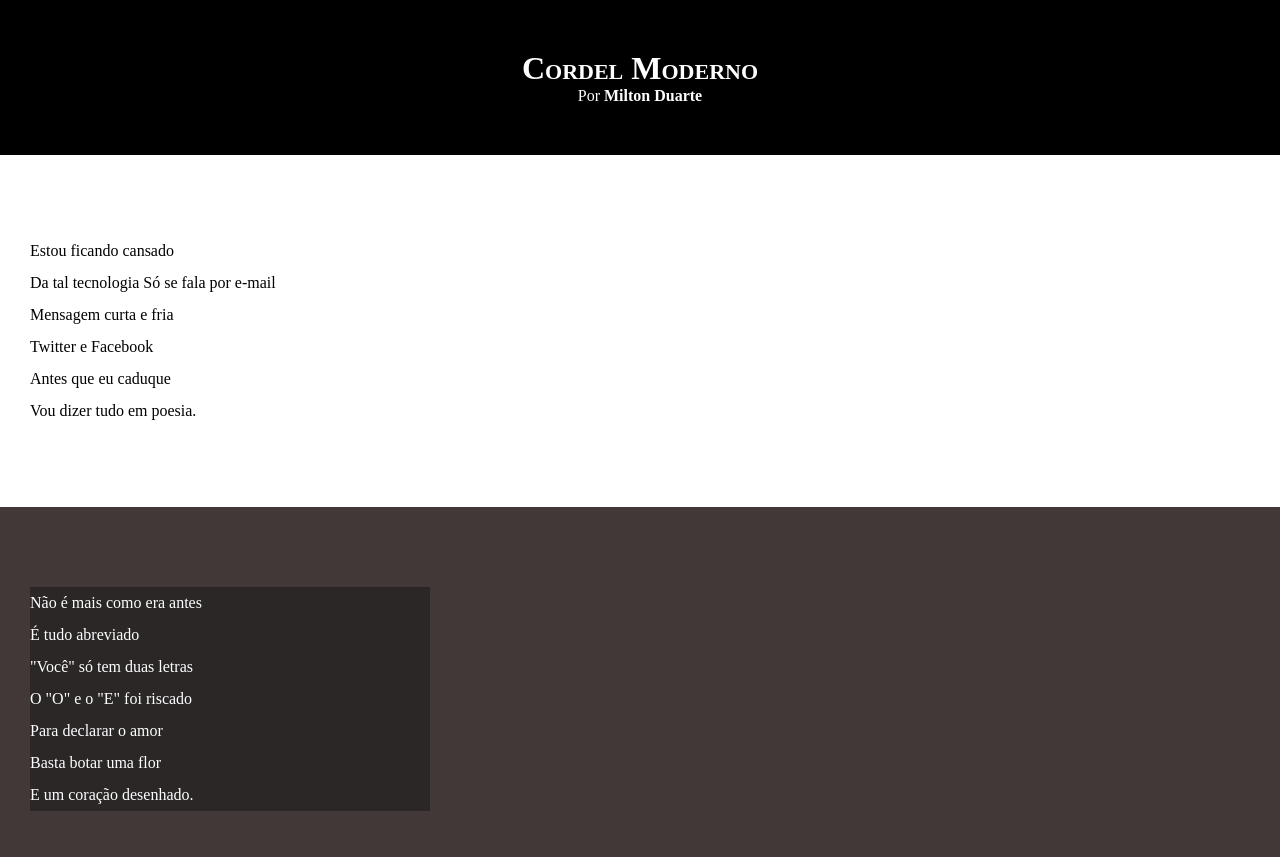
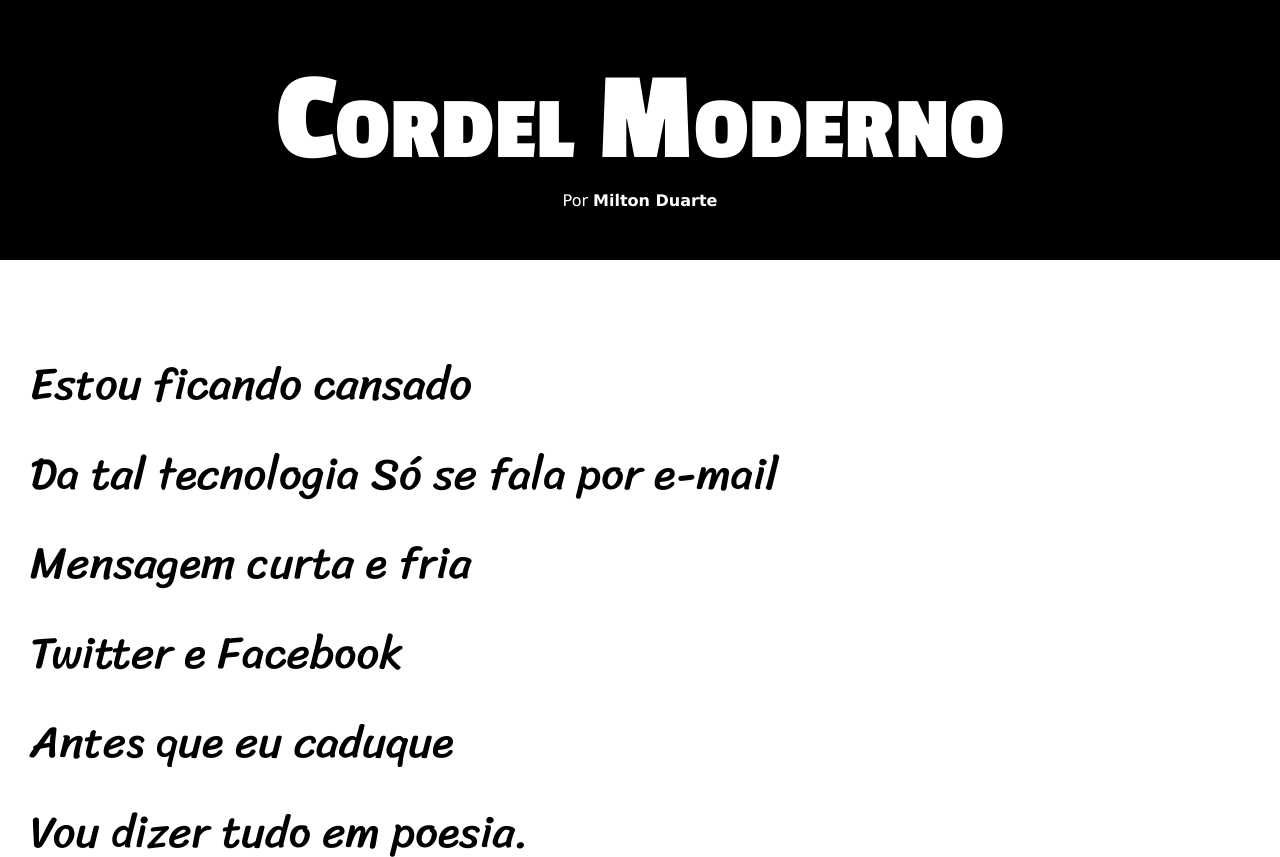
Before and after one commit to Diegoswebdev/html-css, a plain HTML site: page desafios/desafio012/index.html in a window 1280 px wide. Shown: the top 857 px of the page. Drawn offline with Linux system fonts and the light colour scheme.

Commit message:
atualizei os stilos desafio 12

```diff
--- a/desafios/desafio012/estilo/style.css
+++ b/desafios/desafio012/estilo/style.css
@@ -1,11 +1,23 @@
 @charset "UTF-8";
+
+@import url('https://fonts.googleapis.com/css2?family=Passion+One:wght@400;700;900&display=swap');
+
+@import url('https://fonts.googleapis.com/css2?family=Passion+One:wght@400;700;900&family=Sriracha&display=swap');
+
+:root {
+    --fonte1: verdana, Geneva, Tahoma, sans-serif;
+    --fonte2: 'Passion One', cursive;
+    --fonte3: 'Sriracha', cursive;
+}
 
 * {
     margin: 0px;
     padding: 0px;
+    font-size: 1em;
 }
 
 html body{
+    font-family: var(--fonte1);
     min-height: 100vh;
     background-color: darkgray;
 }
@@ -18,8 +30,10 @@ header{
 }
 
 header > h1 {
+    font-family: var(--fonte2);
     padding-top: 50px;
     font-variant: small-caps;
+    font-size: 10vw;
 }
 
 header > p {
@@ -37,10 +51,12 @@ header a:hover, footer a:hover {
 }
 
 section {
+    font-family: var(--fonte3);
     padding-top: 10vh;
     padding-bottom: 10vh;
     line-height: 2em;
     padding-left: 30px;
+    font-size: 3.5vw;
 }
 
 section.normal {
@@ -54,7 +70,8 @@ section.image {
 }
 
 section.image > p {
-    width: 400px;
+    display: inline-block;
+    padding: 5px;
     background-color: rgb(43, 39, 39);
 
 }
```
